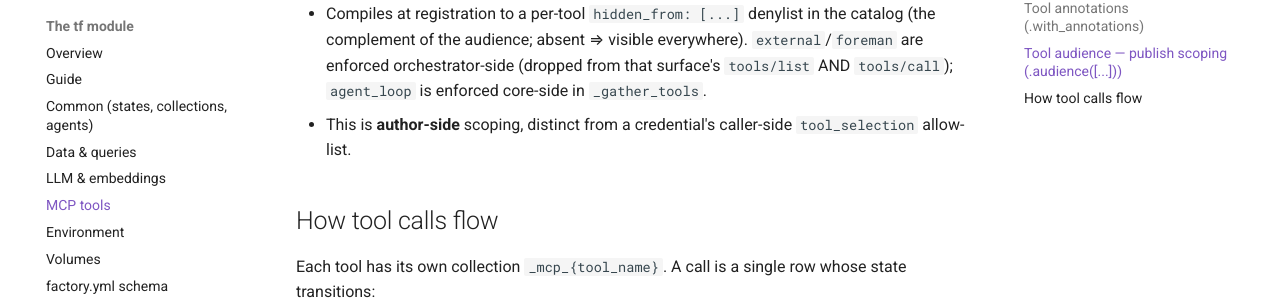
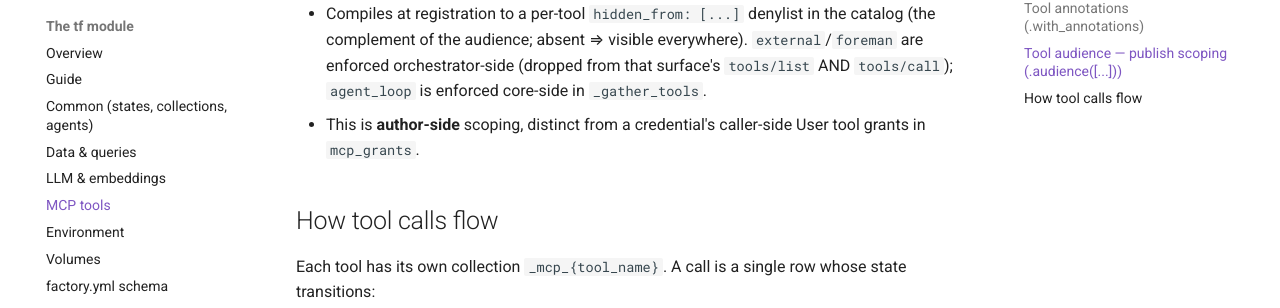
Before and after one commit to teenyfactories/core, an MkDocs documentation site: the page built from docs/reference/tf-mcp.md, in a window 1280 px wide and 900 px high, scrolled down 4048 px. Shown: the part 145-453 px from the top of the window. Built offline with MkDocs 1.6.1 and Material for MkDocs 9.7.7, drawn with Linux system fonts in a browser that asks for light colours; comment, search, counter and statistics services are not loaded.

Commit message:
docs(mcp): mirror v2 credential grants

```diff
--- a/docs/reference/tf-mcp.md
+++ b/docs/reference/tf-mcp.md
@@ -159,8 +159,8 @@ tf.add_mcp_tool('recompute_index', 'Rebuild the vector index') \
   complement of the audience; absent ⇒ visible everywhere). `external`/`foreman` are enforced
   orchestrator-side (dropped from that surface's `tools/list` AND `tools/call`); `agent_loop`
   is enforced core-side in `_gather_tools`.
-- This is **author-side** scoping, distinct from a credential's caller-side `tool_selection`
-  allow-list.
+- This is **author-side** scoping, distinct from a credential's caller-side User tool
+  grants in `mcp_grants`.
 
 ## How tool calls flow
 
```
